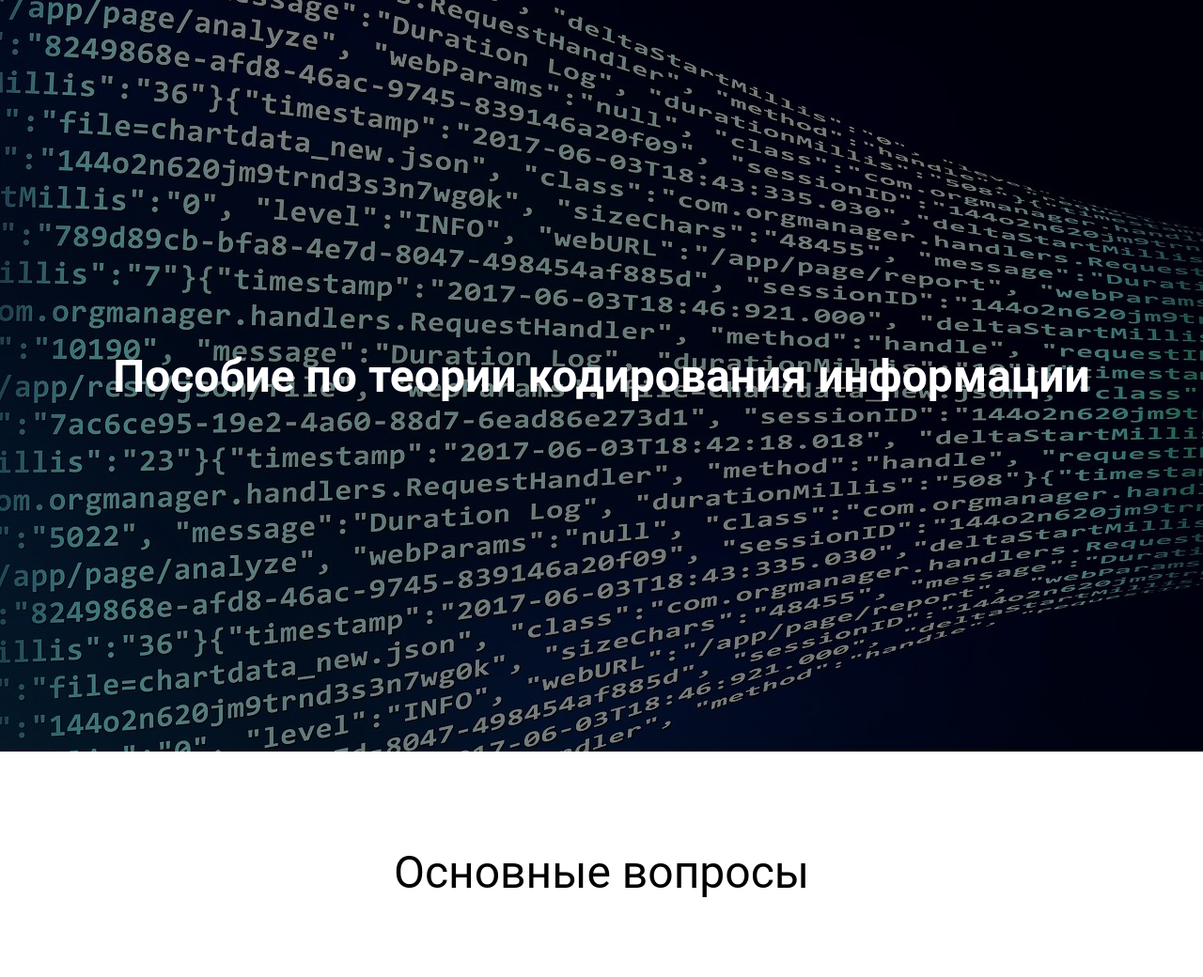
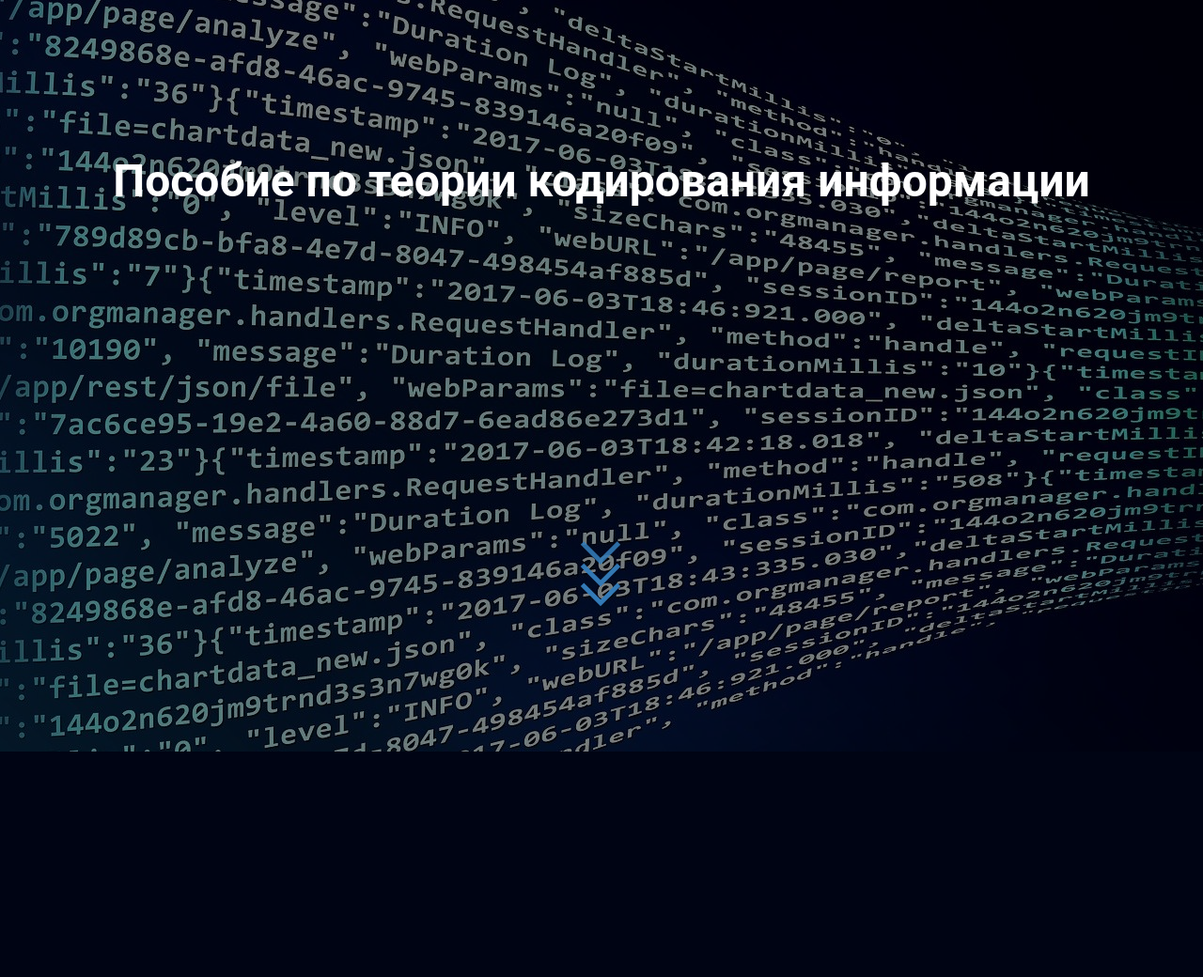
Before and after one commit to kalibdune/web_theory_of_coding, a Django app: page / in a window 1280 px wide. Shown: the top 1040 px of the page at 94% size. After the commit the page ends 800 px from the top, so only its background shows below. Run offline with Django 4.2, Linux system fonts and the light colour scheme.

Commit message:
последние правки главной страницы

```diff
--- a/main/static/main.css
+++ b/main/static/main.css
@@ -23,6 +23,13 @@ header{
 }
 
 .header_text{
+    display: flex;
+    justify-content: space-around;
+    flex-direction: column;
+    align-items: center;
+
+    width: 100%;
+    height: 100%;
     position: fixed;
     z-index: 2;
     font-size: 3em;
@@ -39,6 +46,45 @@ header:after {
     background: rgba(0,0,0,0.5);
     z-index: 1;
 }
+
+.arrow_down {
+
+    margin: 30px;
+    z-index: 2;
+}
+.arrow_down span {
+    z-index: 2;
+    display: flex;
+    width: 30px;
+    height: 30px;
+    border-bottom: 5px solid #337AB7;
+    border-right: 5px solid #337AB7;
+    transform: rotate(45deg);
+    margin: -16px;
+    animation: arrow_down 2s infinite;
+}
+.arrow_down span:nth-child(2){
+    z-index: 2;
+    animation-delay: -0.2s;
+}
+.arrow_down span:nth-child(3){
+    z-index: 2;
+    animation-delay: -0.4s;
+}
+@keyframes arrow_down {
+    0%{
+        opacity: 0;
+        transform: rotate(45deg) translate(-20px,-20px);
+    }
+    50%{
+        opacity: 1;
+    }
+    100%{
+        opacity: 0;
+        transform: rotate(45deg) translate(20px,20px);
+    }
+}
+
 
 main{
     background-color:white;
@@ -181,12 +227,12 @@ transition:10s ease all;
 }
 .desk{
     display: flex;
-    padding-top: 100px;
     font-size: 3em;
     justify-content: center;
     width: 80%;
     text-align: center;
 }
+
 @media (min-width: 1100px){
     .question_one{
         width: 60%;
@@ -210,7 +256,7 @@ transition:10s ease all;
     }
     .imagies img{
         padding: 20px;
-        width: 300px;
+        width: 400px;
     }
 }
 
@@ -232,6 +278,9 @@ transition:10s ease all;
     .desk{
         font-size: 2em;
     }
+    .imagies img{
+        width: 320px;
+    }
 }
 
 @media(max-width:320px){
@@ -240,7 +289,7 @@ transition:10s ease all;
     }
 }
 
-@media(min-width:1920px){
+@media(min-width:2000px){
     header{
         background: url("back.jpg") repeat-x fixed center;
     }
--- a/main/templates/main_page.html
+++ b/main/templates/main_page.html
@@ -11,6 +11,11 @@
     <header>
         <div class="header_text">
             <p>Пособие по теории кодирования информации</p>
+            <div class="arrow_down">
+                <span></span>
+                <span></span>
+                <span></span>
+            </div>
         </div>
     </header>
     <main>
@@ -50,5 +55,20 @@
         <a href="https://github.com/kalibdune/web_theory_of_coding" target="_blank">github сайта</a>
         <a href="https://github.com/kalibdune/theory_of_coding" target="_blank">github десктопного приложения</a>
     </footer>
+
+    <script>
+        window.addEventListener('scroll', ()=>{
+            arrow_down = document.getElementsByClassName('arrow_down')
+            if (pageYOffset >= 100){
+                for(let x = 0; x < arrow_down.length; x++){
+                    arrow_down[x].style.visibility = "hidden"
+                }
+            } else {
+                for(let x = 0; x < arrow_down.length; x++){
+                    arrow_down[x].style.visibility = "visible"
+                }
+            }
+        })
+    </script>
 </body>
 </html>
```
